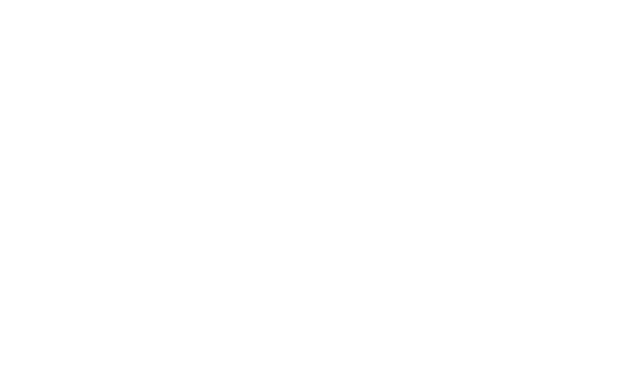
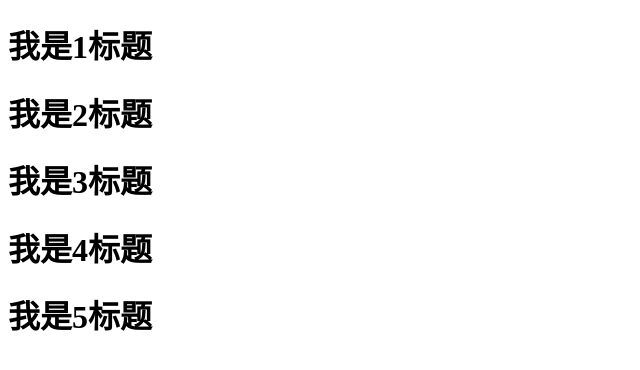
Before and after one commit to codeBXH/newLog, a plain HTML site: page index.html in a window 1280 px wide. Shown: the whole page, without its empty margins (0-640 px from the left). Drawn offline with Linux system fonts and the light colour scheme.

Commit message:
修改了内容

```diff
--- a/index.html
+++ b/index.html
@@ -9,5 +9,10 @@
 		<title></title>
 	</head>
 	<body>
+		<h1>我是1标题</h1>
+		<h1>我是2标题</h1>
+		<h1>我是3标题</h1>
+		<h1>我是4标题</h1>
+		<h1>我是5标题</h1>
 	</body>
 </html>
```
